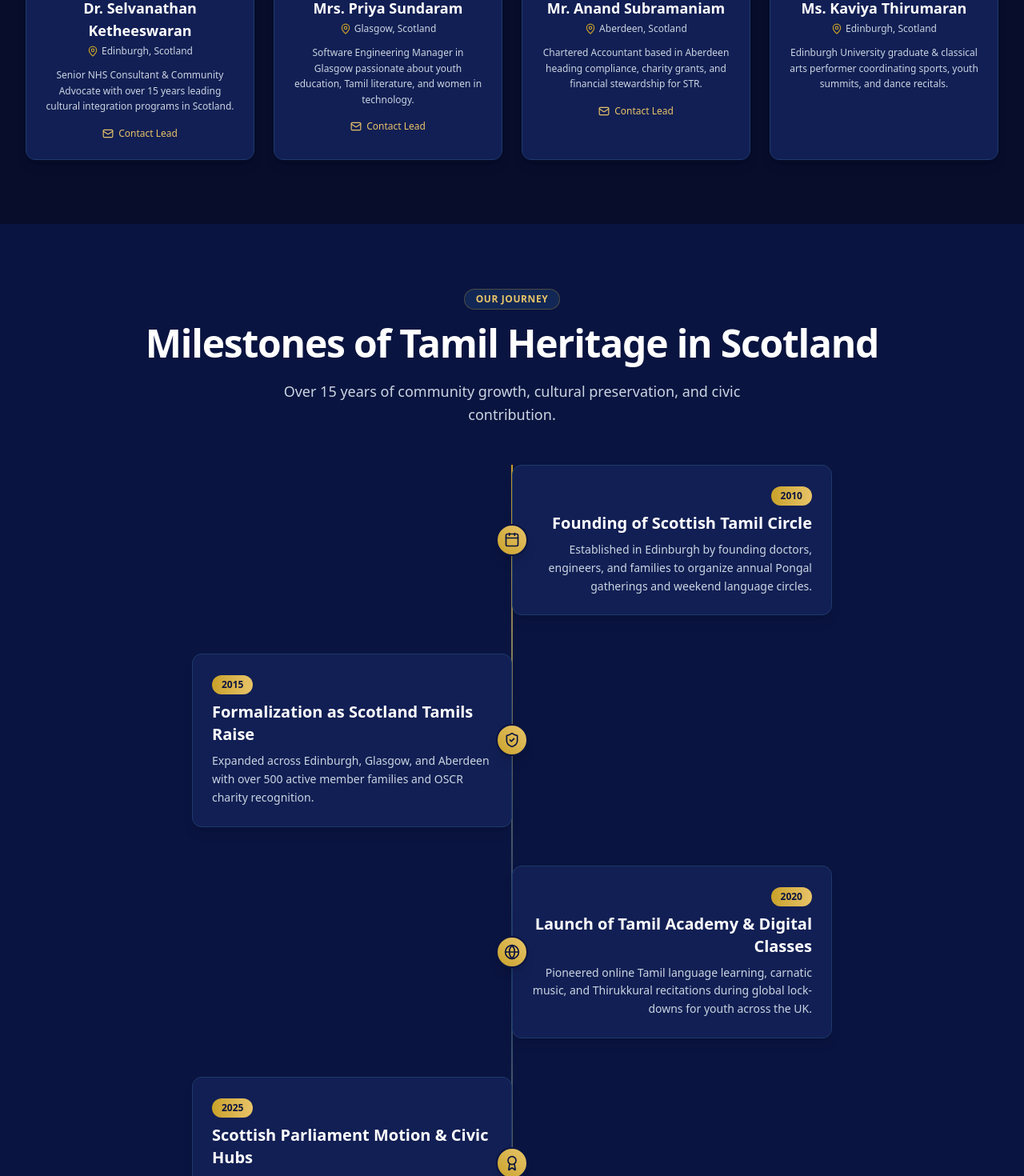
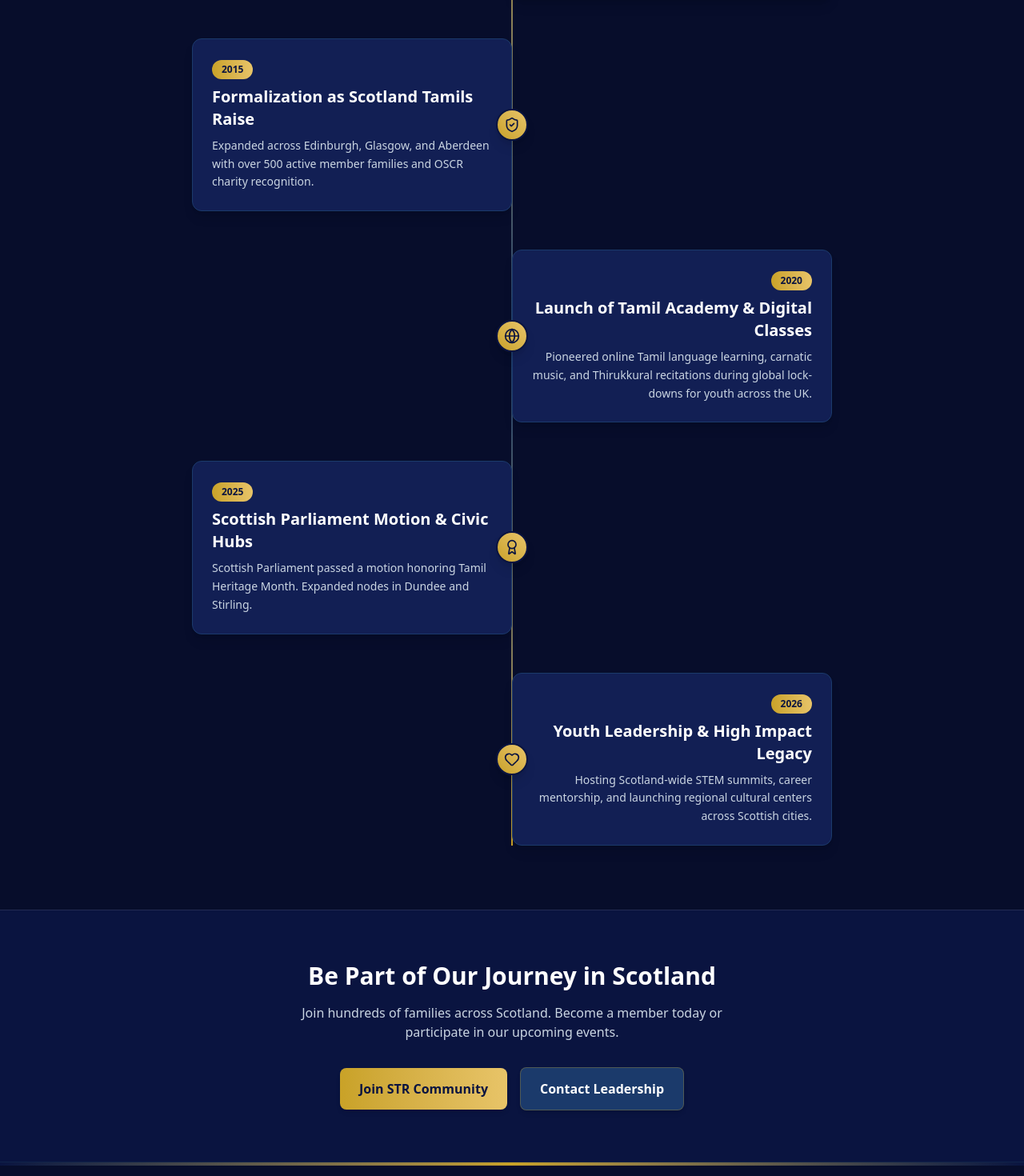
Before and after one commit to Thirunavukarasan8489/str-website, a Next.js app: page /about in a window 1280 px wide. Shown: the part 1480-2950 px from the top of the page at 80% size. Built offline with nearby package versions, Linux system fonts and the light colour scheme.

Commit message:
about page commite remover

```diff
--- a/app/about/page.tsx
+++ b/app/about/page.tsx
@@ -89,13 +89,13 @@
       </section>
 
       {/* Committee Grid */}
-      <CommitteeGrid />
+      {/* <CommitteeGrid /> */}
 
       {/* Milestones Timeline */}
       <MilestonesTimeline />
 
       {/* CTA Section */}
-      <section className="py-16 bg-[#070D2B] text-center border-t border-white/10">
+      <section className="py-16 bg-[#0A1440] text-center border-t border-white/10">
         <div className="max-w-4xl mx-auto px-4">
           <h2 className="text-3xl font-serif font-bold text-white mb-4">
             Be Part of Our Journey in Scotland
--- a/components/sections/MilestonesTimeline.tsx
+++ b/components/sections/MilestonesTimeline.tsx
@@ -37,7 +37,7 @@
   ];
 
   return (
-    <section className="py-20 bg-[#0A1440] relative">
+    <section className="py-20 bg-[#070D2B] relative">
       <div className="max-w-7xl mx-auto px-4 sm:px-6 lg:px-8">
         <SectionHeading
           badge="Our Journey"
```
